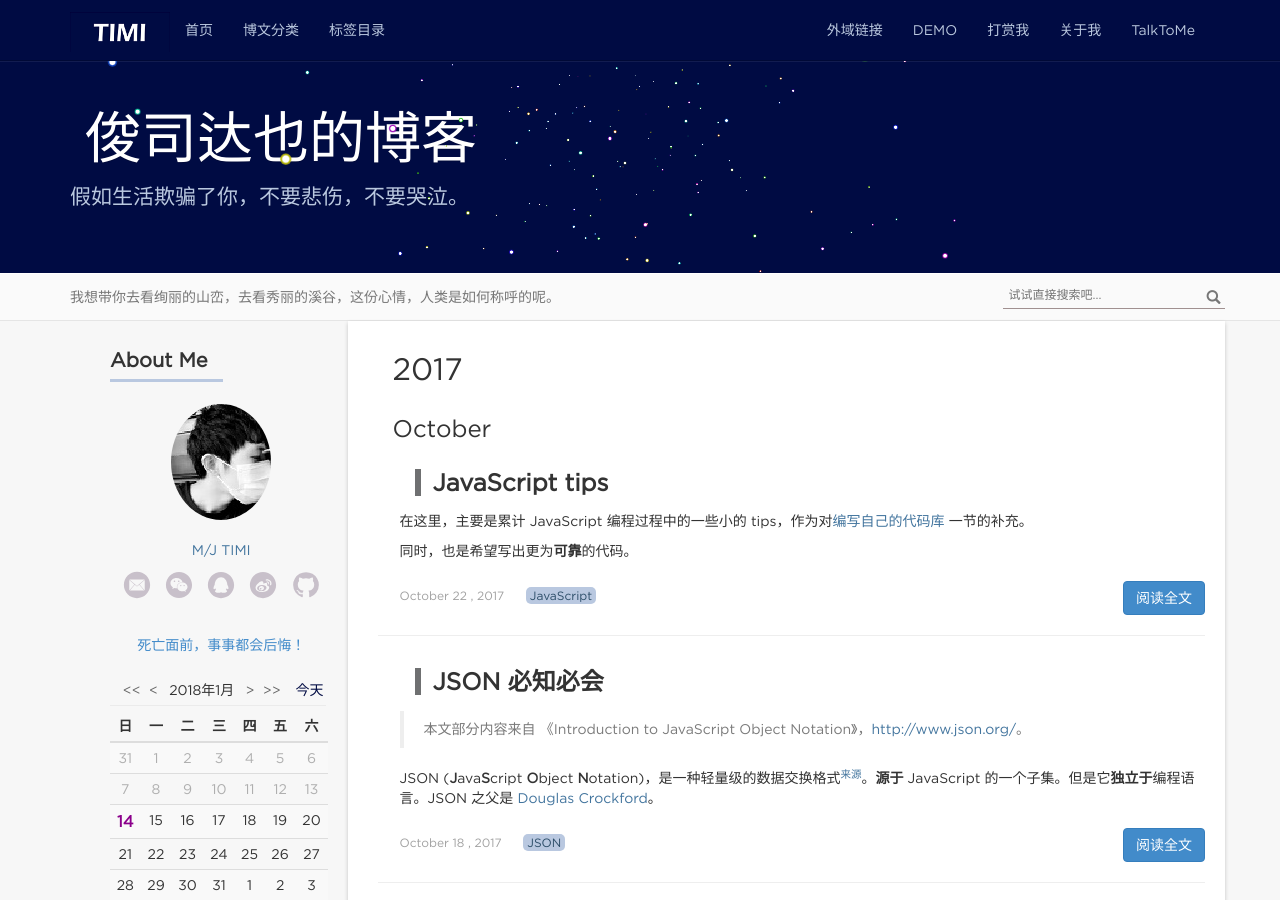
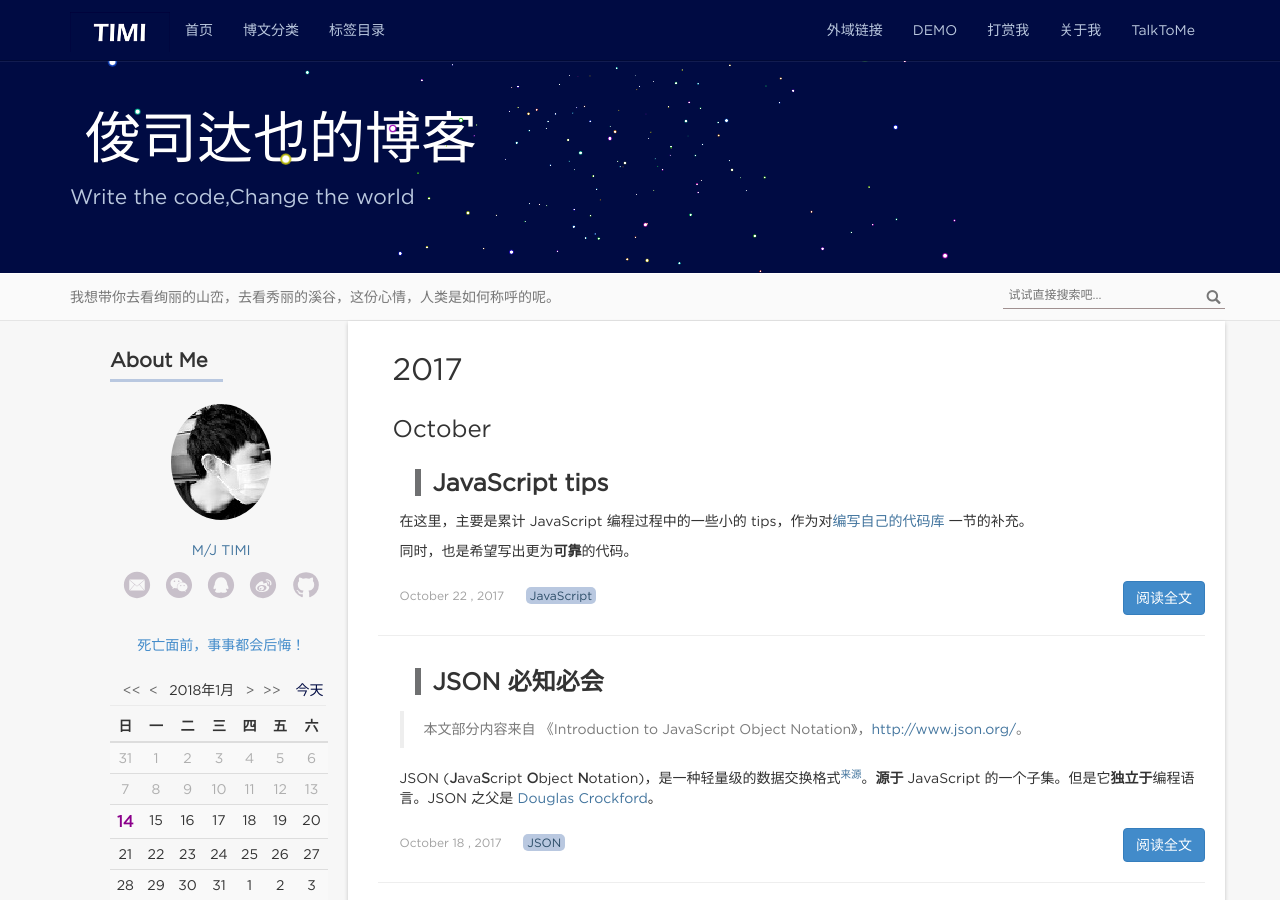
Before and after one commit to wangjinfeng-junsidaye/wangjinfeng-junsidaye.github.io, a Jekyll site: the page built from index.html, in a window 1280 px wide and 900 px high. Built offline with Jekyll 4.4.1, drawn with Linux system fonts in a browser that asks for light colours; nearby versions of some CDN libraries; the list of posts is cut into pages by our own code; comment, search, counter and statistics services are not loaded.

Commit message:
修改config文件

```diff
--- a/_config.yml
+++ b/_config.yml
@@ -1,12 +1,12 @@
 # Site settings
 name: 俊司达也的博客
 email: 285956861@qq.com
-author: M/J
+author: 俊司达也
 url: http://www.wangjinfeng.cn
 resume_site: http://xiaokedada.com/me/
 github: https://wangjinfeng-junsidaye.github.io
 baseurl: ""  #根目录
-description: 假如生活欺骗了你，不要悲伤，不要哭泣。
+description: Write the code,Change the world
 motto: 我们笑着说再见，却深知再见遥遥无期。
 #motto: 如果生活欺骗了你，不要悲伤，不要哭泣。
 banner: 我想带你去看绚丽的山峦，去看秀丽的溪谷，这份心情，人类是如何称呼的呢。
```
